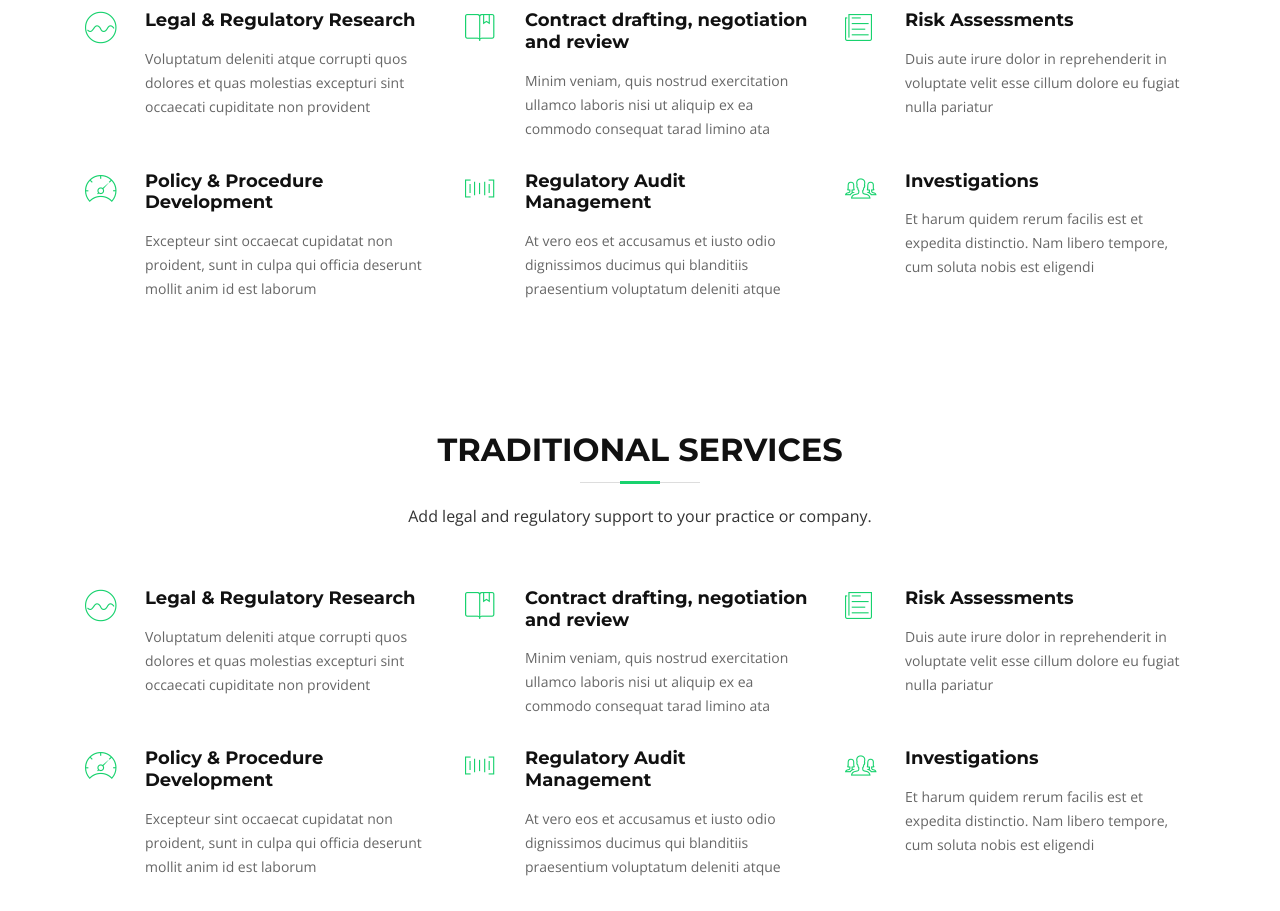
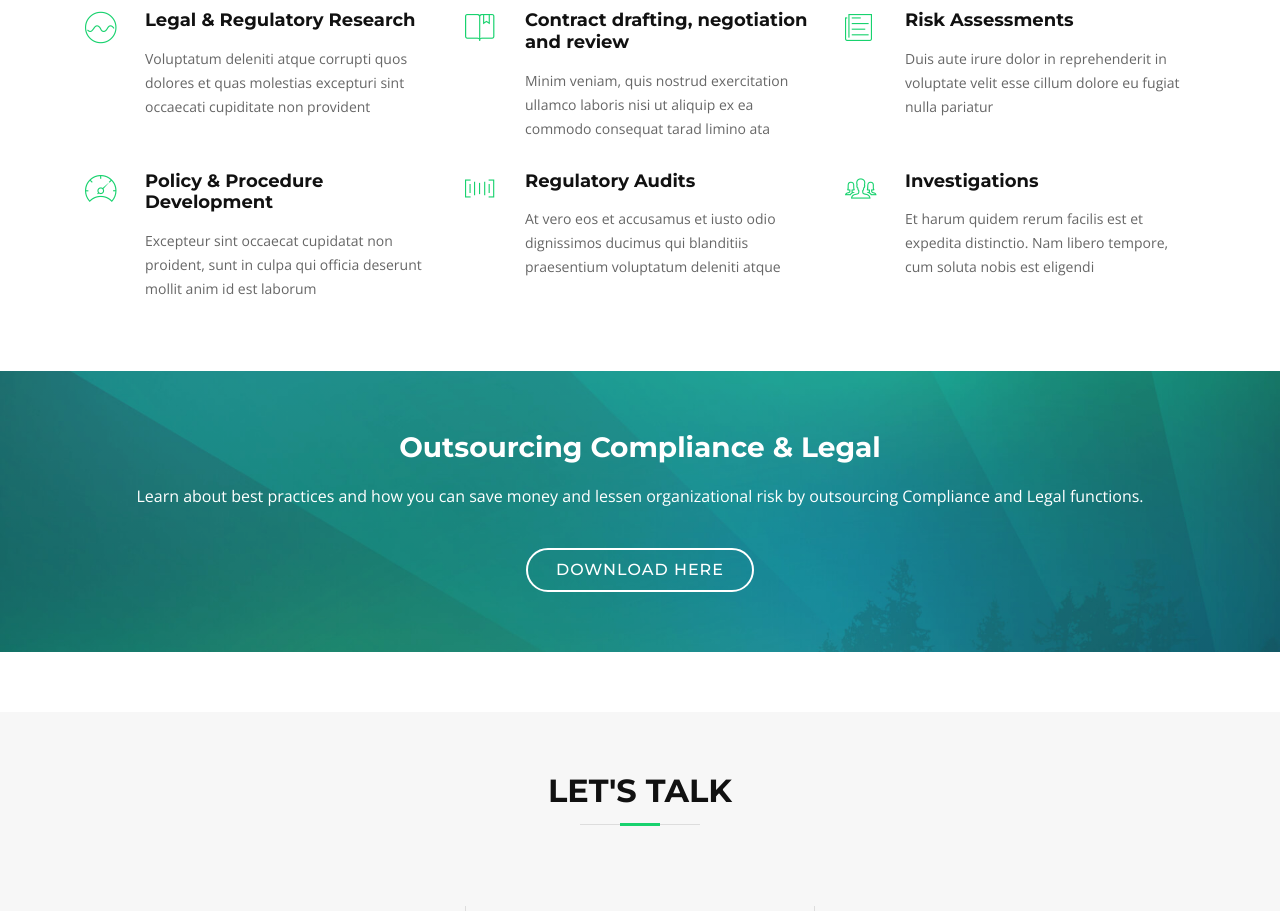
Before and after one commit to Johnson-Group-LLC/johnson-group-llc.github.io, a plain HTML site: page index.html in a window 1280 px wide. Shown: the part 1889-2800 px from the top of the page. Drawn offline with nearby package versions, Linux system fonts and the light colour scheme; files whose address does not match are found by name.

Commit message:
Revert "added second services section- testing"
This reverts commit 851b5560e744be42c80ae00e58a2fab3ca810833.

```diff
--- a/index.html
+++ b/index.html
@@ -53,7 +53,7 @@
           <li><a href="#about">About</a></li>
           <li><a href="#services">Services</a></li>
           <!--li><a href="#portfolio">Portfolio</a></li-->
-          <!--li><a href="#team">Leadership Team</a></li>
+          <li><a href="#team">Leadership Team</a></li>
           <!--li class="menu-has-children"><a href="">Drop Down</a>
             <ul>
               <li><a href="#">Drop Down 1</a></li>
@@ -265,58 +265,7 @@
           </div>
           <div class="col-lg-4 col-md-6 box wow bounceInUp" data-wow-delay="0.1s" data-wow-duration="1.4s">
             <div class="icon"><i class="ion-ios-barcode-outline"></i></div>
-            <h4 class="title"><a href="">Regulatory Audit Management</a></h4>
-            <p class="description">At vero eos et accusamus et iusto odio dignissimos ducimus qui blanditiis praesentium voluptatum deleniti atque</p>
-          </div>
-          <div class="col-lg-4 col-md-6 box wow bounceInUp" data-wow-delay="0.1s" data-wow-duration="1.4s">
-            <div class="icon"><i class="ion-ios-people-outline"></i></div>
-            <h4 class="title"><a href="">Investigations</a></h4>
-            <p class="description">Et harum quidem rerum facilis est et expedita distinctio. Nam libero tempore, cum soluta nobis est eligendi</p>
-          </div>
-
-        </div>
-
-      </div>
-    </section><!-- End Services Section -->
-
-
-
-
-
-    <!-- ======= Services Section ======= -->
-    <section id="services">
-      <div class="container">
-
-        <header class="section-header wow fadeInUp">
-          <h3>Traditional Services</h3>
-          <p>Add legal and regulatory support to your practice or company.</p>
-        </header>
-
-        <div class="row">
-
-          <div class="col-lg-4 col-md-6 box wow bounceInUp" data-wow-duration="1.4s">
-            <div class="icon"><i class="ion-ios-analytics-outline"></i></div>
-            <h4 class="title"><a href="">Legal & Regulatory Research</a></h4>
-            <p class="description">Voluptatum deleniti atque corrupti quos dolores et quas molestias excepturi sint occaecati cupiditate non provident</p>
-          </div>
-          <div class="col-lg-4 col-md-6 box wow bounceInUp" data-wow-duration="1.4s">
-            <div class="icon"><i class="ion-ios-bookmarks-outline"></i></div>
-            <h4 class="title"><a href="">Contract drafting, negotiation and review</a></h4>
-            <p class="description">Minim veniam, quis nostrud exercitation ullamco laboris nisi ut aliquip ex ea commodo consequat tarad limino ata</p>
-          </div>
-          <div class="col-lg-4 col-md-6 box wow bounceInUp" data-wow-duration="1.4s">
-            <div class="icon"><i class="ion-ios-paper-outline"></i></div>
-            <h4 class="title"><a href="">Risk Assessments</a></h4>
-            <p class="description">Duis aute irure dolor in reprehenderit in voluptate velit esse cillum dolore eu fugiat nulla pariatur</p>
-          </div>
-          <div class="col-lg-4 col-md-6 box wow bounceInUp" data-wow-delay="0.1s" data-wow-duration="1.4s">
-            <div class="icon"><i class="ion-ios-speedometer-outline"></i></div>
-            <h4 class="title"><a href="">Policy & Procedure Development</a></h4>
-            <p class="description">Excepteur sint occaecat cupidatat non proident, sunt in culpa qui officia deserunt mollit anim id est laborum</p>
-          </div>
-          <div class="col-lg-4 col-md-6 box wow bounceInUp" data-wow-delay="0.1s" data-wow-duration="1.4s">
-            <div class="icon"><i class="ion-ios-barcode-outline"></i></div>
-            <h4 class="title"><a href="">Regulatory Audit Management</a></h4>
+            <h4 class="title"><a href="">Regulatory Audits</a></h4>
             <p class="description">At vero eos et accusamus et iusto odio dignissimos ducimus qui blanditiis praesentium voluptatum deleniti atque</p>
           </div>
           <div class="col-lg-4 col-md-6 box wow bounceInUp" data-wow-delay="0.1s" data-wow-duration="1.4s">
```
